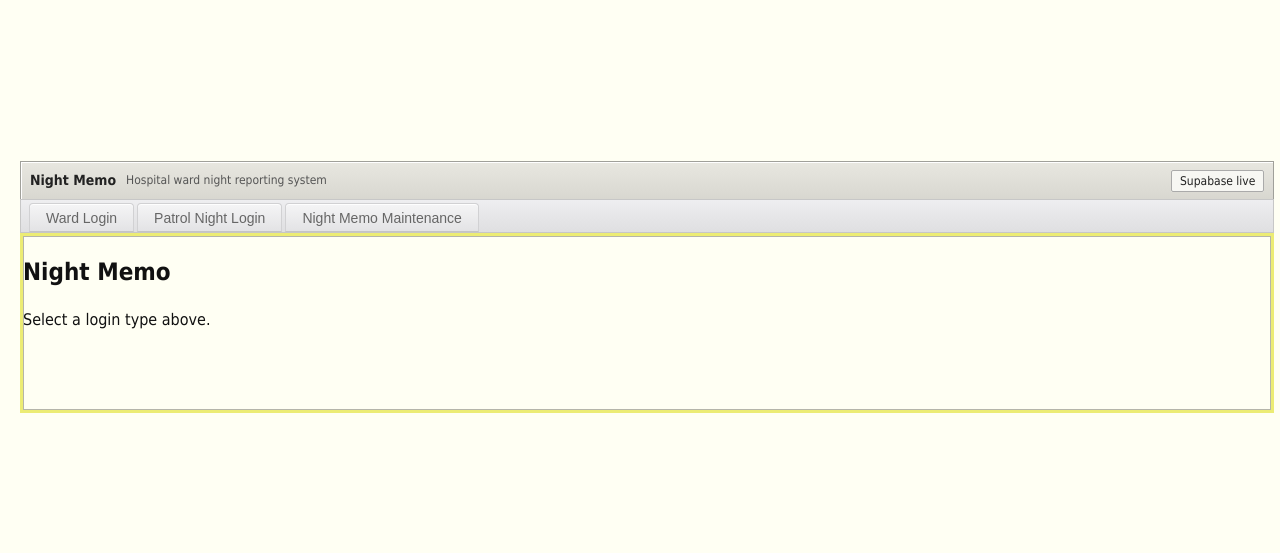
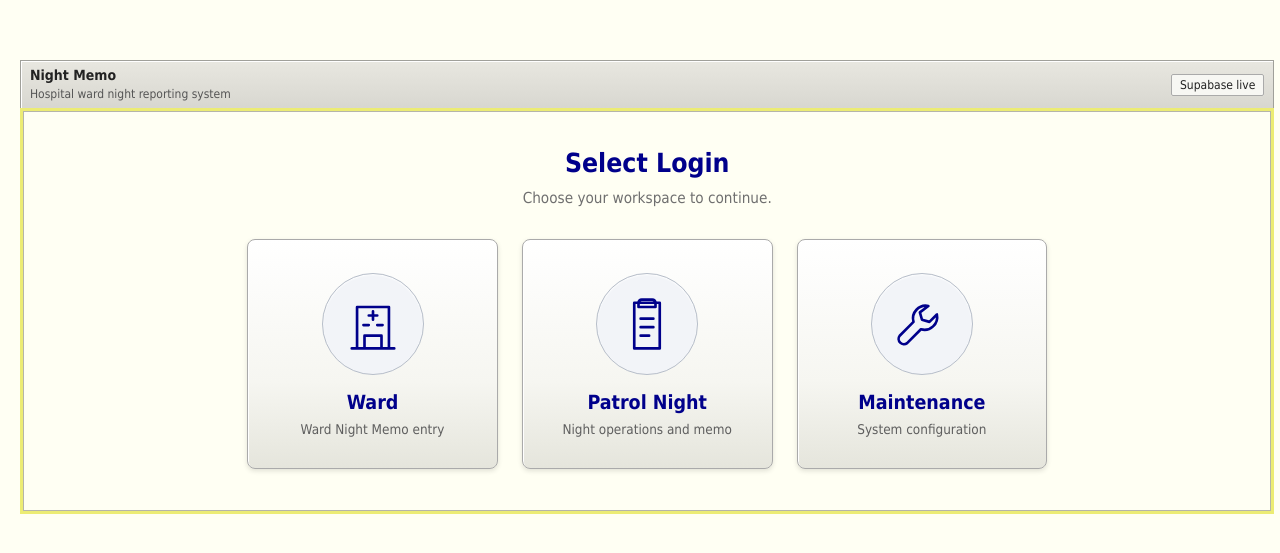
Before and after one commit to tkchan002/night-memo-demo-staging, a website built with Vite: page index.html in a window 1280 px wide. Shown: the part 113-666 px from the top of the page. Built offline with nearby package versions, Linux system fonts and the light colour scheme.

Commit message:
login fix

```diff
--- a/index.html
+++ b/index.html
@@ -13,33 +13,85 @@
 </head>
 <body class="legacy-page login-page">
   <main class="legacy-shell login-shell">
-    <div class="legacy-window-title">
+    <header class="legacy-window-title">
+      <div>
         <div class="legacy-title-text">Night Memo</div>
         <div class="legacy-subtitle">Hospital ward night reporting system</div>
+      </div>
       <div class="legacy-spacer"></div>
       <div id="modeBadge"></div>
+    </header>
+
+    <section class="main-panel login-main-panel">
+      <section class="login-role-chooser" id="loginIntro" aria-labelledby="loginIntroTitle">
+        <div class="login-intro-copy">
+          <h1 id="loginIntroTitle">Select Login</h1>
+          <p>Choose your workspace to continue.</p>
         </div>
-    <div class="tab-strip login-role-tabs" aria-label="Login type">
-      <button type="button" class="tab login-option" data-role="ward">Ward Login</button>
-      <button type="button" class="tab login-option" data-role="manager">Patrol Night Login</button>
-      <button type="button" class="tab login-option" data-role="maintenance">Night Memo Maintenance</button>
+
+        <div class="login-role-grid" aria-label="Login type">
+          <button type="button" class="login-option login-role-card" data-role="ward">
+            <span class="login-role-icon" aria-hidden="true">
+              <svg viewBox="0 0 64 64" role="img">
+                <path d="M17 55V16h30v39M24 55V43h16v12M12 55h40"/>
+                <path d="M28 24h8M32 20v8M23 33h5M36 33h5"/>
+              </svg>
+            </span>
+            <span class="login-role-title">Ward</span>
+            <span class="login-role-description">Ward Night Memo entry</span>
+          </button>
+
+          <button type="button" class="login-option login-role-card" data-role="manager">
+            <span class="login-role-icon" aria-hidden="true">
+              <svg viewBox="0 0 64 64" role="img">
+                <path d="M20 12h24v43H20zM27 9h10a3 3 0 0 1 3 3v4H24v-4a3 3 0 0 1 3-3z"/>
+                <path d="M26 27h12M26 35h12M26 43h8"/>
+              </svg>
+            </span>
+            <span class="login-role-title">Patrol Night</span>
+            <span class="login-role-description">Night operations and memo</span>
+          </button>
+
+          <button type="button" class="login-option login-role-card" data-role="maintenance">
+            <span class="login-role-icon" aria-hidden="true">
+              <svg viewBox="0 0 64 64" role="img">
+                <path d="M38 15a12 12 0 0 0-14 15L11 43a5 5 0 0 0 7 7l13-13a12 12 0 0 0 15-14l-7 7-7-2-2-7z"/>
+              </svg>
+            </span>
+            <span class="login-role-title">Maintenance</span>
+            <span class="login-role-description">System configuration</span>
+          </button>
         </div>
-    <section class="main-panel">
-      <div class="login-brand-panel" id="loginIntro">
-        <h1>Night Memo</h1>
-        <p>Select a login type above.</p>
+      </section>
+
+      <section class="login-box" id="loginBox" aria-labelledby="loginTitle">
+        <div class="login-form-heading">
+          <h1 id="loginTitle">Login</h1>
+          <p id="loginRolePrompt">Enter your account credentials.</p>
         </div>
-      <section class="login-box" id="loginBox">
-        <h2 id="loginTitle">Login</h2>
+
         <form id="loginForm">
           <div class="login-form-row">
             <label id="loginIdLabel" for="loginId">Account</label>
             <input id="loginId" type="email" autocomplete="username" required>
           </div>
+
           <div class="login-form-row">
             <label for="password">Password</label>
+            <div class="password-control">
               <input id="password" type="password" autocomplete="current-password" required>
+              <button type="button" class="password-visibility-button" id="togglePassword" aria-controls="password" aria-pressed="false" aria-label="Show password" title="Show password">
+                <svg class="password-eye password-eye-show" viewBox="0 0 24 24" aria-hidden="true">
+                  <path d="M2.5 12s3.5-6 9.5-6 9.5 6 9.5 6-3.5 6-9.5 6-9.5-6-9.5-6z"/>
+                  <circle cx="12" cy="12" r="2.8"/>
+                </svg>
+                <svg class="password-eye password-eye-hide" viewBox="0 0 24 24" aria-hidden="true">
+                  <path d="M3 3l18 18M9.7 6.3A10.8 10.8 0 0 1 12 6c6 0 9.5 6 9.5 6a16.8 16.8 0 0 1-3.1 3.7M6.1 7.2C3.8 9.1 2.5 12 2.5 12s3.5 6 9.5 6c1.4 0 2.7-.3 3.8-.7M9.9 9.9a3 3 0 0 0 4.2 4.2"/>
+                </svg>
+              </button>
             </div>
+          </div>
+
           <div class="status-note login-demo hidden" id="demoHint"></div>
           <div class="login-actions">
             <button type="button" class="pill" id="backBtn">Back</button>
@@ -49,6 +101,7 @@
       </section>
     </section>
   </main>
+
   <script type="module" src="./login.js"></script>
 </body>
 </html>
```
Lines whose indentation alone changed are shown as unchanged.
